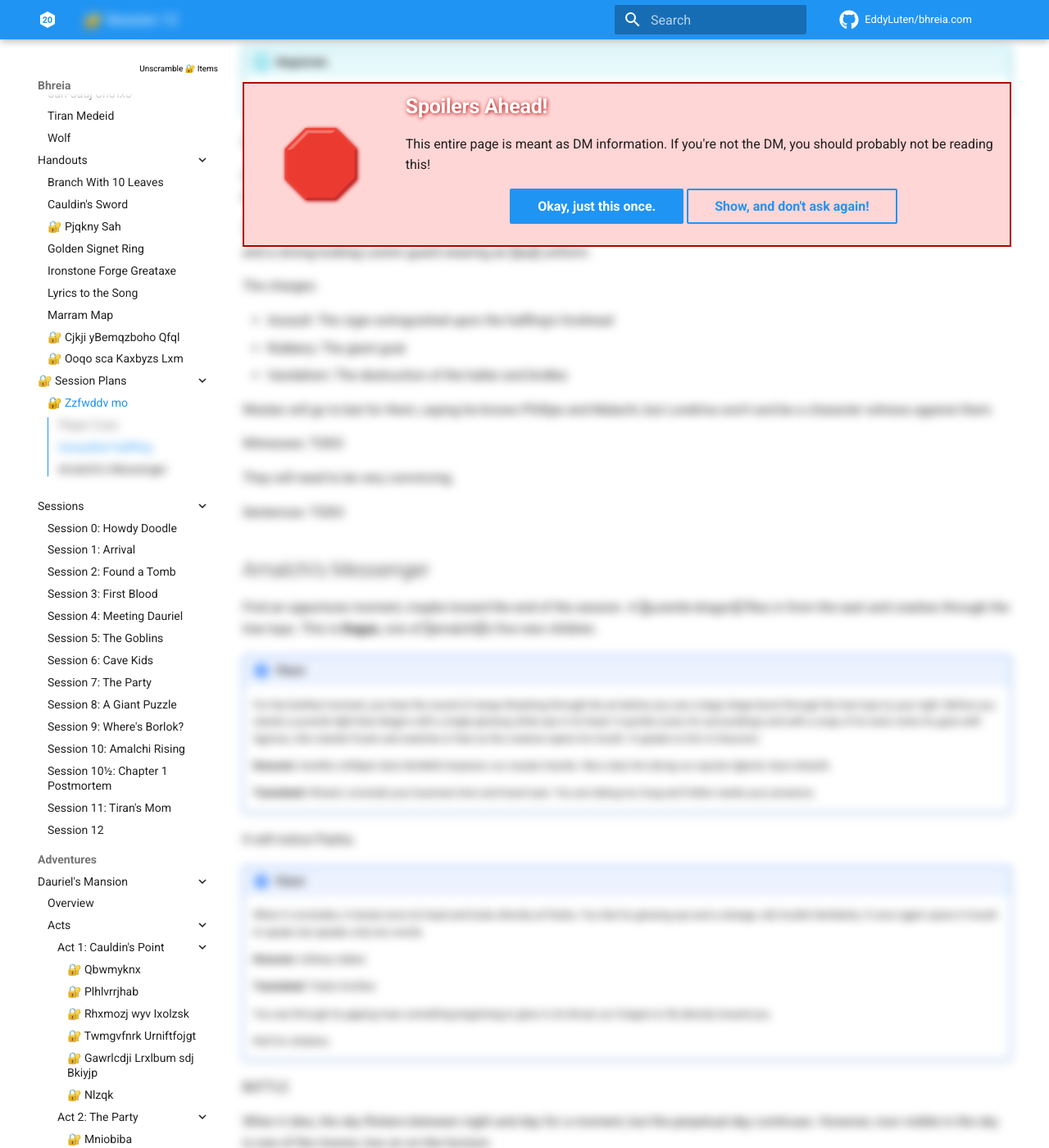
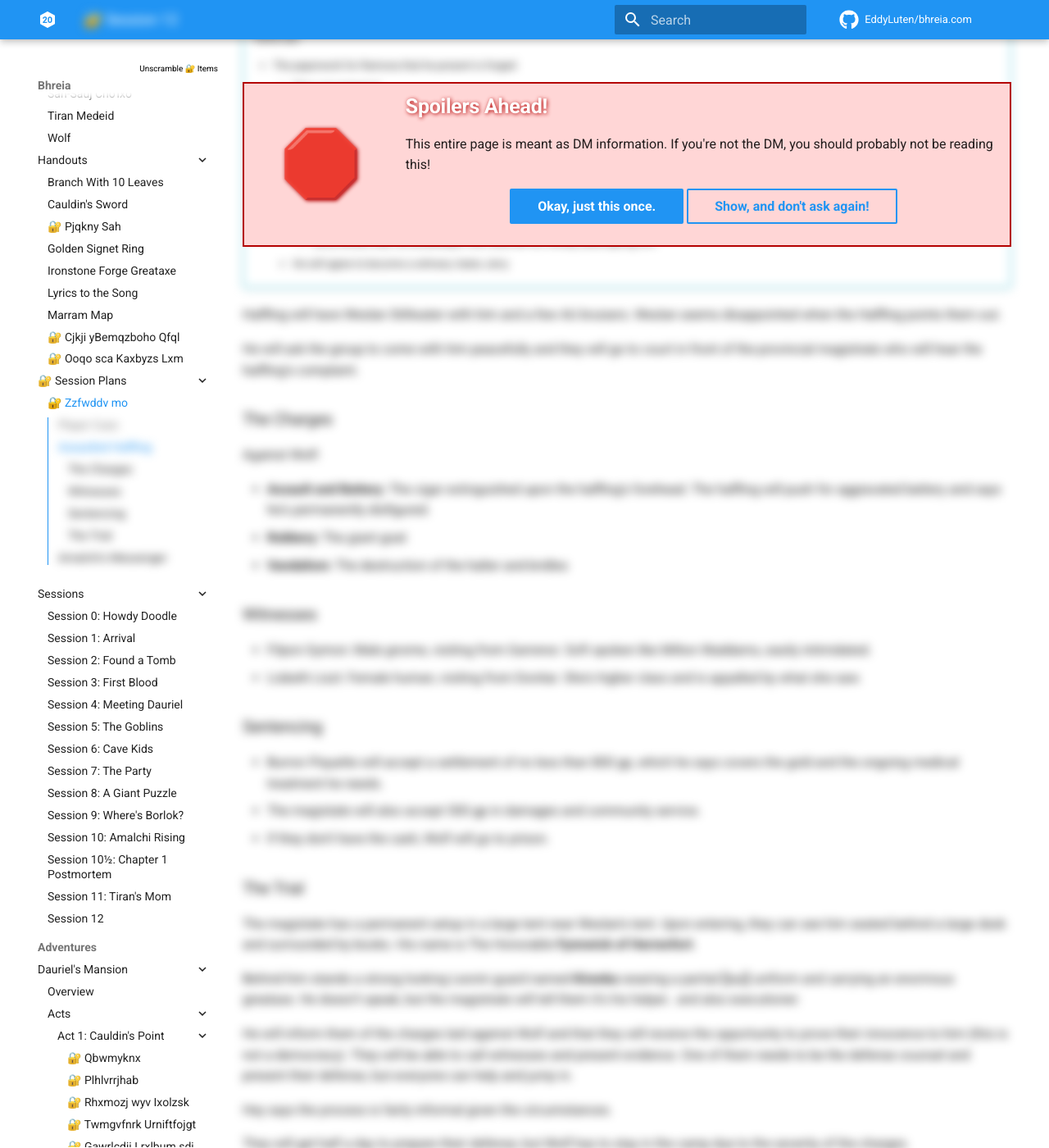
Before and after one commit to EddyLuten/bhreia.com, an MkDocs documentation site: the page built from docs/campaigns/plans/session-12.md, in a window 1280 px wide and 1400 px high, scrolled down 673 px. Shown: the whole window at 82% size. Built offline with MkDocs 1.6.1 and Material for MkDocs 9.7.7, drawn with Linux system fonts in a browser that asks for light colours; comment, search, counter and statistics services are not loaded; some of the changed text lies outside the part shown.

Commit message:
Sync with laptop

```diff
--- a/docs/campaigns/plans/session-12.md
+++ b/docs/campaigns/plans/session-12.md
@@ -16,30 +16,61 @@ categories:
 ## Assaulted Halfling
 
 !!! info "Burron Piquette"
-    The plump male Halfling who Wolf assaulted is named **Burron Piquette**.
+    The plump male Halfling who Wolf assaulted is named **Burron Piquette** (boo-ron pee-ket).
 
-!!! info "Magistrate"
-    The magistrate overseeing the camp's legal issues is named **The Honorable Fynnwick of Herrenfort**.
+    Turns out:
+
+    - The paperwork for Ramona that he present is forged
+      - They can inspect it
+      - They can get Wolf's real papers from his house
+    - He's using a fake name, his real name is **Jerry Wicket**
+    - He's wanted for embezzlement in Kleftmon
+      - He has a small camp set up East of Cauldin's Point
+      - His ex business partner is there, looking for him
+        - Jim Copperfinger, businessman
+        - Jerry Wicket was his bookkeeper who stole all his money, bankrupting him
+      - He will agree to become a witness, hates Jerry
 
 Halfling will have Weslan Stillwater with him and a few AU bruisers. Weslan seems disappointed when the Halfling points them out.
 
 He will ask the group to come with him peacefully and they will go to court in front of the provincial magistrate who will hear the halfling's complaint.
 
-The magistate has a permanent setup in a large tent near Weslan's tent. He's seated behind a large desk and surrounded by books and a strong looking Leonin guard wearing an [[au]] uniform.
+### The Charges
 
-The charges:
+Against Wolf:
 
-- Assault: The cigar extinguished upon the halfling's forehead
-- Robbery: The giant goat
-- Vandalism: The destruction of the halter and bridles
+- **Assault and Battery**: The cigar extinguished upon the halfling's forehead. The halfling will push for aggravated battery and says he's permanently disfigured.
+- **Robbery**: The giant goat
+- **Vandalism**: The destruction of the halter and bridles
+
+### Witnesses
+
+- Filpon Gymon: Male gnome, visiting from Garrenor. Soft spoken like Milton Waddams, easily intimidated.
+- Lisbeth Liszt: Female human, visiting from Donitar. She's higher class and is appalled by what she saw.
+
+### Sentencing
+
+- Burron Piquette will accept a settlement of no less than 800 gp, which he says covers the gold and the ongoing medical treatment he needs.
+- The magistate will also accept 500 gp in damages and community service.
+- If they don't have the cash, Wolf will go to prison.
+
+### The Trial
+
+The magistate has a permanent setup in a large tent near Weslan's tent. Upon entering, they can see him seated behind a large desk and surrounded by books. His name is The Honorable **Fynnwick of Herrenfort**.
+
+Behind him stands a strong looking Leonin guard named **Kirenka** wearing a partial [[au]] uniform and carrying an enormous greataxe. He doesn't speak, but the magistrate will tell them it's his helper.. and also executioner.
+
+He will inform them of the charges laid against Wolf and that they will receive the opportunity to prove their innocence to him (this is not a democracy). They will be able to call witnesses and present evidence. One of them needs to be the defense counsel and present their defense, but everyone can help and jump in.
+
+Hey says the process is fairly informal given the circumstances.
+
+They will get half a day to prepare their defense, but Wolf has to stay in the camp due to the severity of the charges.
+
+PREP TIME - Free roam
 
 Weslan will go to bat for them, saying he knows Phillipe and Malachi, but Londrina won't and be a character witness against them.
 
-Witnesses: TODO
-
-They will need to be very convincing.
-
-Sentences: TODO
+They will need to be very convincing if they want to get away with any of this unscathed.
 
 ## Amalchi's Messenger
 
```
